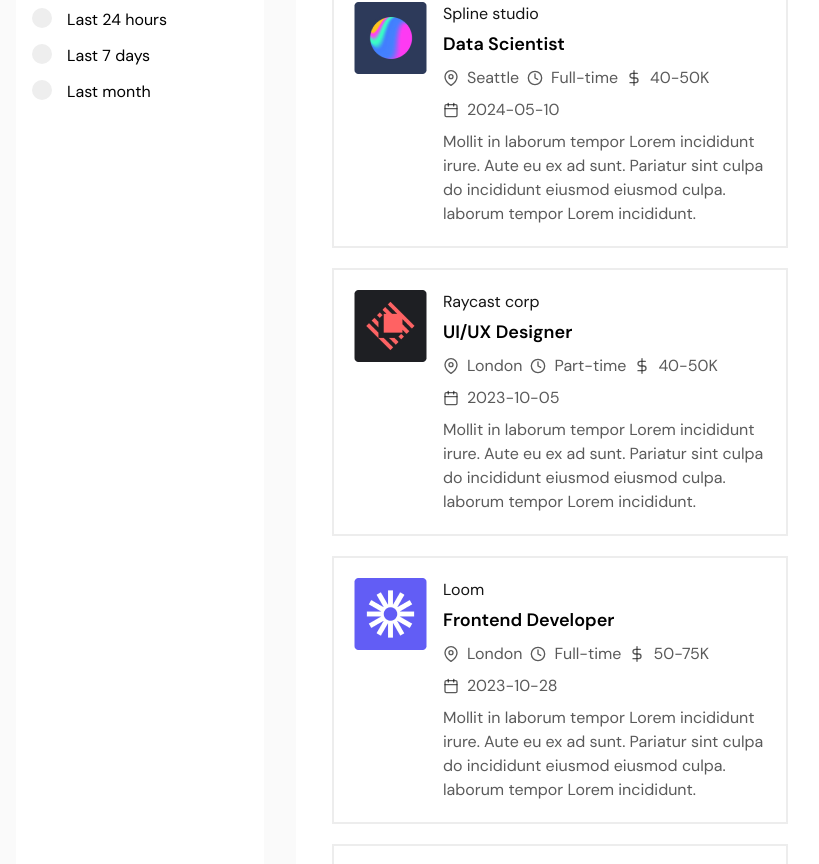
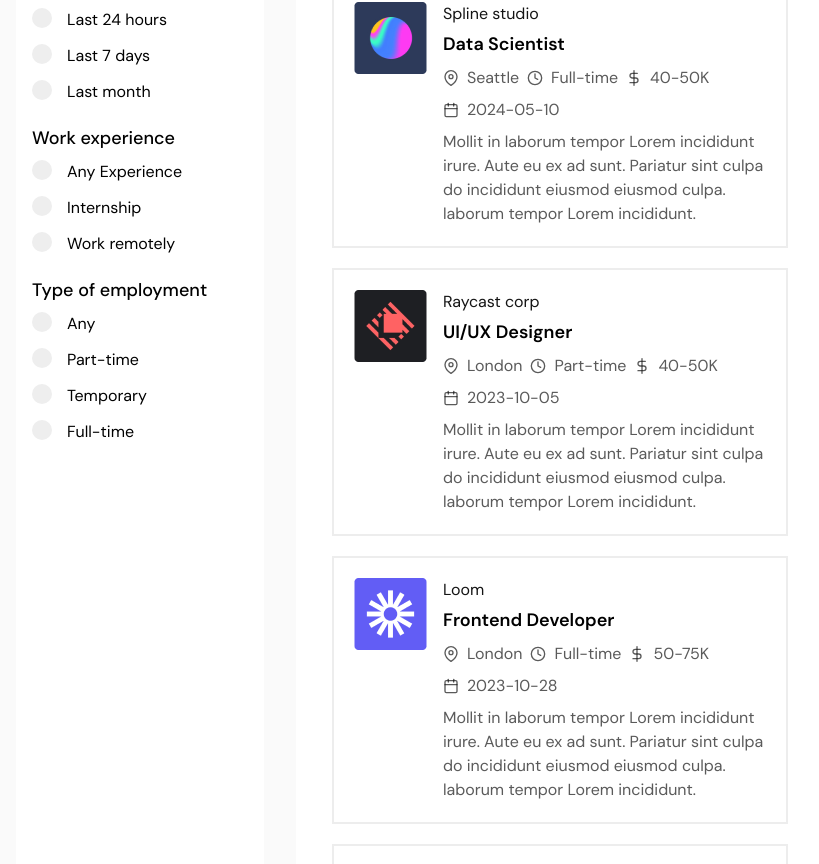
Before and after one commit to iasifahm02/JobZee, a React (Vite) app in the folder JobZee-client/: page / in a window 1280 px wide. Shown: the part 1116-1980 px from the top of the page, without its empty margins (80-899 px from the left). Built offline with nearby package versions, Linux system fonts and the light colour scheme.

Commit message:
JobZee Left Sidebar is done

```diff
--- a/JobZee-client/public/jobs.json
+++ b/JobZee-client/public/jobs.json
@@ -65,7 +65,7 @@
       "salaryType": "Yearly",
       "jobLocation": "London",
       "postingDate": "2023-10-28",
-      "experienceLevel": "Intership",
+      "experienceLevel": "Internship",
       "employmentType": "Full-time",
       "description": "Mollit in laborum tempor Lorem incididunt irure. Aute eu ex ad sunt. Pariatur sint culpa do incididunt eiusmod eiusmod culpa. laborum tempor Lorem incididunt."
     },
@@ -79,7 +79,7 @@
       "salaryType": "Yearly",
       "jobLocation": "Boston",
       "postingDate": "2023-10-05",
-      "experienceLevel": "Intership",
+      "experienceLevel": "Internship",
       "employmentType": "Temporary",
       "description": "Mollit in laborum tempor Lorem incididunt irure. Aute eu ex ad sunt. Pariatur sint culpa do incididunt eiusmod eiusmod culpa. laborum tempor Lorem incididunt."
     },
@@ -149,7 +149,7 @@
       "salaryType": "Yearly",
       "jobLocation": "London",
       "postingDate": "2023-10-28",
-      "experienceLevel": "Intership",
+      "experienceLevel": "Internship",
       "employmentType": "Full-time",
       "description": "Mollit in laborum tempor Lorem incididunt irure. Aute eu ex ad sunt. Pariatur sint culpa do incididunt eiusmod eiusmod culpa. laborum tempor Lorem incididunt."
     },
@@ -163,7 +163,7 @@
       "salaryType": "Yearly",
       "jobLocation": "Boston",
       "postingDate": "2022-10-05",
-      "experienceLevel": "Intership",
+      "experienceLevel": "Internship",
       "employmentType": "Temporary",
       "description": "Mollit in laborum tempor Lorem incididunt irure. Aute eu ex ad sunt. Pariatur sint culpa do incididunt eiusmod eiusmod culpa. laborum tempor Lorem incididunt."
     }
--- a/JobZee-client/src/Pages/Home.jsx
+++ b/JobZee-client/src/Pages/Home.jsx
@@ -78,6 +78,7 @@ const Home = () => {
         jobLocation.toLowerCase() === selected.toLowerCase() ||
         parseInt(maxPrice) <= parseInt(selected) ||
         postingDate >= selected ||
+        experienceLevel.toLowerCase() === selected.toLowerCase() ||
         salaryType.toLowerCase() === selected.toLowerCase() ||
         employmentType.toLowerCase() === selected.toLowerCase()
       );
--- /dev/null
+++ b/JobZee-client/src/Sidebar/EmploymentType.jsx
@@ -0,0 +1,21 @@
+import React from 'react'
+import InputField from '../Components/InputField'
+
+const EmploymentType = ({ handleChange }) => {
+    return (
+        <div>
+            <h4 className='text-lg font-medium mb-2'>Type of employment</h4>
+            <div>
+                <label className='sidebar-label-container'>
+                    <input type="radio" name="test" value="" onChange={handleChange} />
+                    <span className='checkmark'></span> Any
+                </label>
+                <InputField handleChange={handleChange} value="Part-time" title="Part-time" name="test"></InputField>
+                <InputField handleChange={handleChange} value="Temporary" title="Temporary" name="test"></InputField>
+                <InputField handleChange={handleChange} value="Full-time" title="Full-time"name="test"></InputField>
+            </div>
+        </div>
+    )
+}
+
+export default EmploymentType
--- a/JobZee-client/src/Sidebar/Sidebar.jsx
+++ b/JobZee-client/src/Sidebar/Sidebar.jsx
@@ -1,4 +1,6 @@
 import JobPostingData from './JobPostingData'
+import WorkExperience from './WorkExperience'
+import EmploymentType from './EmploymentType'
 import Location from './Location'
 import Salary from './Salary'
 import React from 'react'
@@ -10,6 +12,8 @@ const Sidebar = ({handleChange, handleClick}) => {
         <Location handleChange={handleChange}></Location>
         <Salary handleChange={handleChange} handleClick={handleClick}></Salary>
         <JobPostingData handleChange={handleChange}></JobPostingData>
+        <WorkExperience handleChange={handleChange}></WorkExperience>
+        <EmploymentType handleChange={handleChange}></EmploymentType>
     </div>
   )
 }
--- /dev/null
+++ b/JobZee-client/src/Sidebar/WorkExperience.jsx
@@ -0,0 +1,20 @@
+import React from 'react'
+import InputField from '../Components/InputField'
+
+const WorkExperience = ({ handleChange }) => {
+    return (
+        <div>
+            <h4 className='text-lg font-medium mb-2'>Work experience</h4>
+            <div>
+                <label className='sidebar-label-container'>
+                    <input type="radio" name="test" value="" onChange={handleChange} />
+                    <span className='checkmark'></span> Any Experience
+                </label>
+                <InputField handleChange={handleChange} value="Internship" title="Internship" name="test"></InputField>
+                <InputField handleChange={handleChange} value="Work remotely" title="Work remotely" name="test"></InputField>
+            </div>
+        </div>
+    )
+}
+
+export default WorkExperience
```
